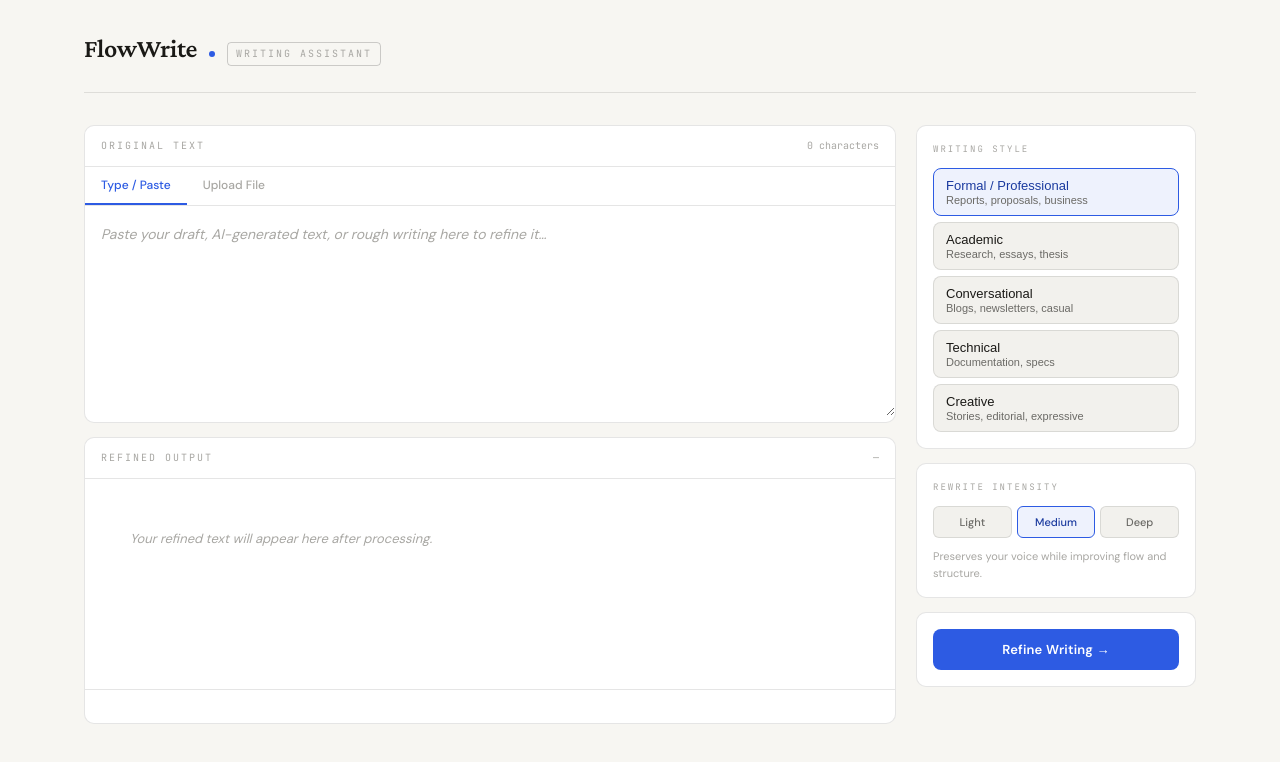
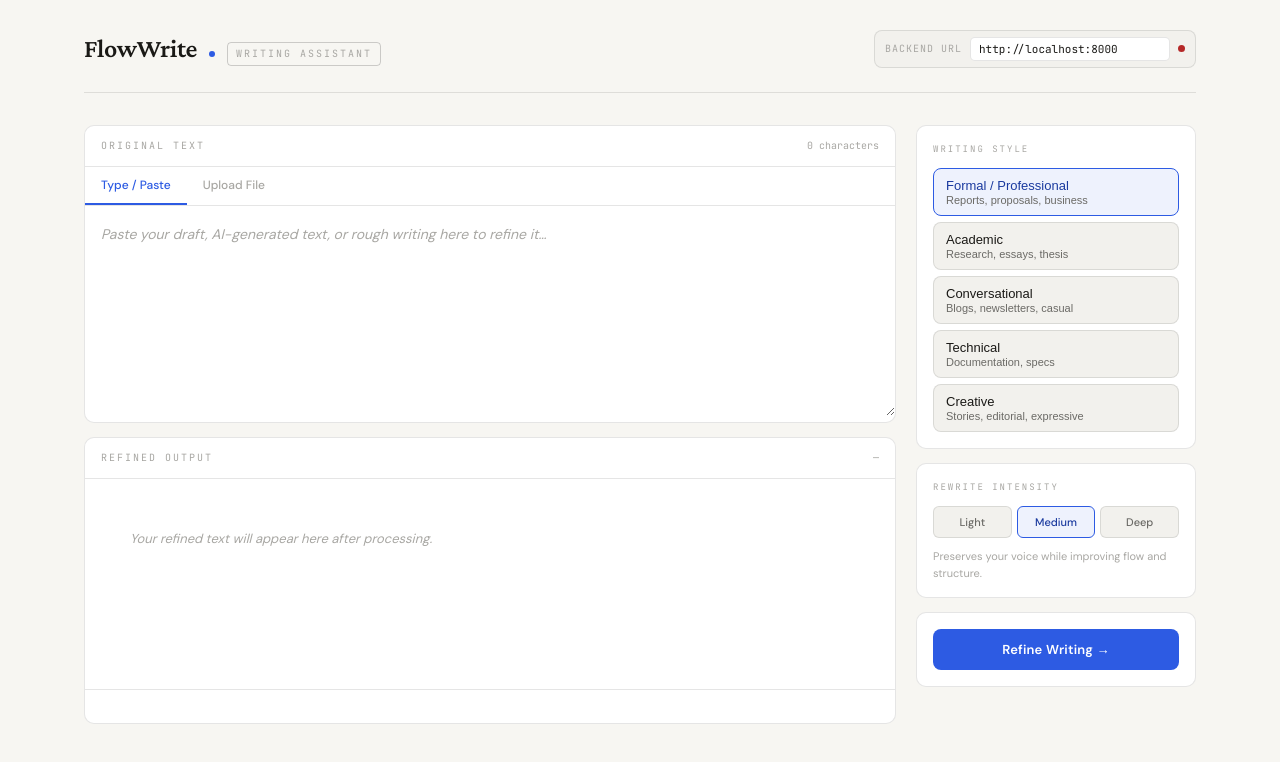
Before and after one commit to ria0304/flowWrite--ai-text-humanizer, a plain HTML site: page index.html in a window 1280 px wide. Drawn offline with nearby package versions, Linux system fonts and the light colour scheme; no server answers.

Commit message:
Update index.html

```diff
--- a/index.html
+++ b/index.html
@@ -35,6 +35,13 @@
   .brand-sub { font-family: 'JetBrains Mono', monospace; font-size: 10px; letter-spacing: 2px; text-transform: uppercase; color: var(--ink3); border: 1px solid var(--border-strong); padding: 3px 8px; border-radius: 4px; }
   .header-badges { display: flex; gap: 8px; align-items: center; }
   .hbadge { font-size: 11px; padding: 4px 10px; border-radius: 20px; background: var(--surface2); color: var(--ink2); border: 1px solid var(--border); font-family: 'JetBrains Mono', monospace; letter-spacing: 0.5px; }
+  .api-config { display: flex; align-items: center; gap: 8px; background: var(--surface2); border: 1px solid var(--border); border-radius: 8px; padding: 6px 10px; }
+  .api-config label { font-family: 'JetBrains Mono', monospace; font-size: 10px; letter-spacing: 1px; text-transform: uppercase; color: var(--ink3); white-space: nowrap; }
+  .api-input { font-family: 'JetBrains Mono', monospace; font-size: 11px; background: var(--surface); border: 1px solid var(--border); border-radius: 5px; padding: 4px 8px; color: var(--ink); outline: none; width: 200px; transition: border-color 0.12s; }
+  .api-input:focus { border-color: var(--accent); }
+  .api-dot { width: 7px; height: 7px; border-radius: 50%; background: var(--ink3); flex-shrink: 0; transition: background 0.2s; }
+  .api-dot.ok { background: var(--success); }
+  .api-dot.err { background: var(--danger); }
   .workspace { display: grid; grid-template-columns: 1fr 280px; gap: 20px; align-items: start; }
   @media (max-width: 800px) { .workspace { grid-template-columns: 1fr; } }
   .card { background: var(--surface); border: 1px solid var(--border); border-radius: 10px; overflow: hidden; }
@@ -133,7 +140,11 @@
       <span class="brand-dot"></span>
       <span class="brand-sub">Writing Assistant</span>
     </div>
-
+    <div class="api-config">
+      <label>Backend URL</label>
+      <input class="api-input" id="apiUrlInput" type="text" value="http://localhost:8000" placeholder="http://your-ip:8000" oninput="updateApiUrl(this.value)" />
+      <span class="api-dot" id="apiDot" title="Connection status"></span>
+    </div>
   </header>
 
   <div class="workspace">
@@ -297,7 +308,30 @@
   let intensity = 2;
   let uploadedText = '';
   let currentTab = 'text';
-  const API = 'http://localhost:8000';  // backend runs locally
+  let API = localStorage.getItem('flowwrite_api') || 'http://localhost:8000';
+
+  // Set input to saved value on load
+  document.addEventListener('DOMContentLoaded', () => {
+    document.getElementById('apiUrlInput').value = API;
+    checkBackend();
+  });
+
+  function updateApiUrl(val) {
+    API = val.trim().replace(/\/$/, '');
+    localStorage.setItem('flowwrite_api', API);
+    checkBackend();
+  }
+
+  async function checkBackend() {
+    const dot = document.getElementById('apiDot');
+    dot.className = 'api-dot';
+    try {
+      const res = await fetch(API + '/health', { signal: AbortSignal.timeout(3000) });
+      dot.className = res.ok ? 'api-dot ok' : 'api-dot err';
+    } catch {
+      dot.className = 'api-dot err';
+    }
+  }
 
   const intensityHints = {
     1: 'Light touch — fixes awkward phrasing and obvious AI patterns.',
```
